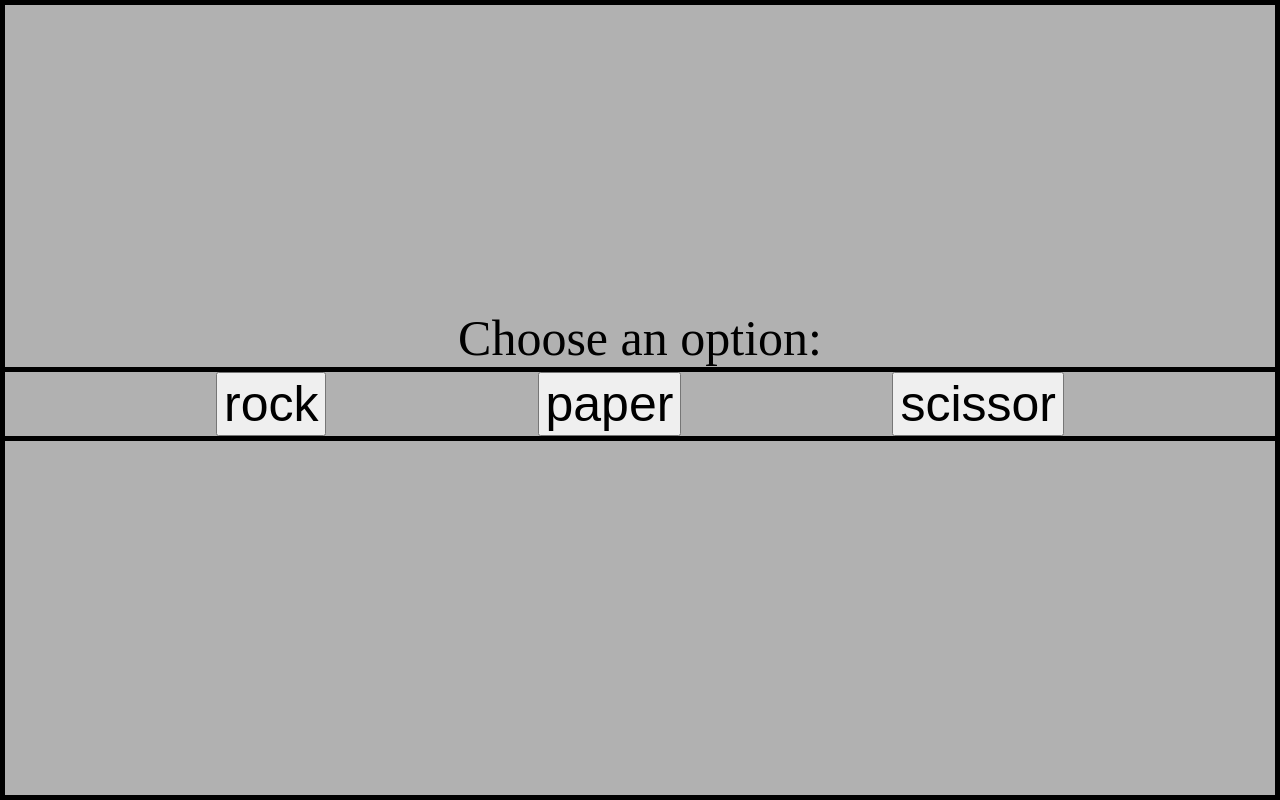
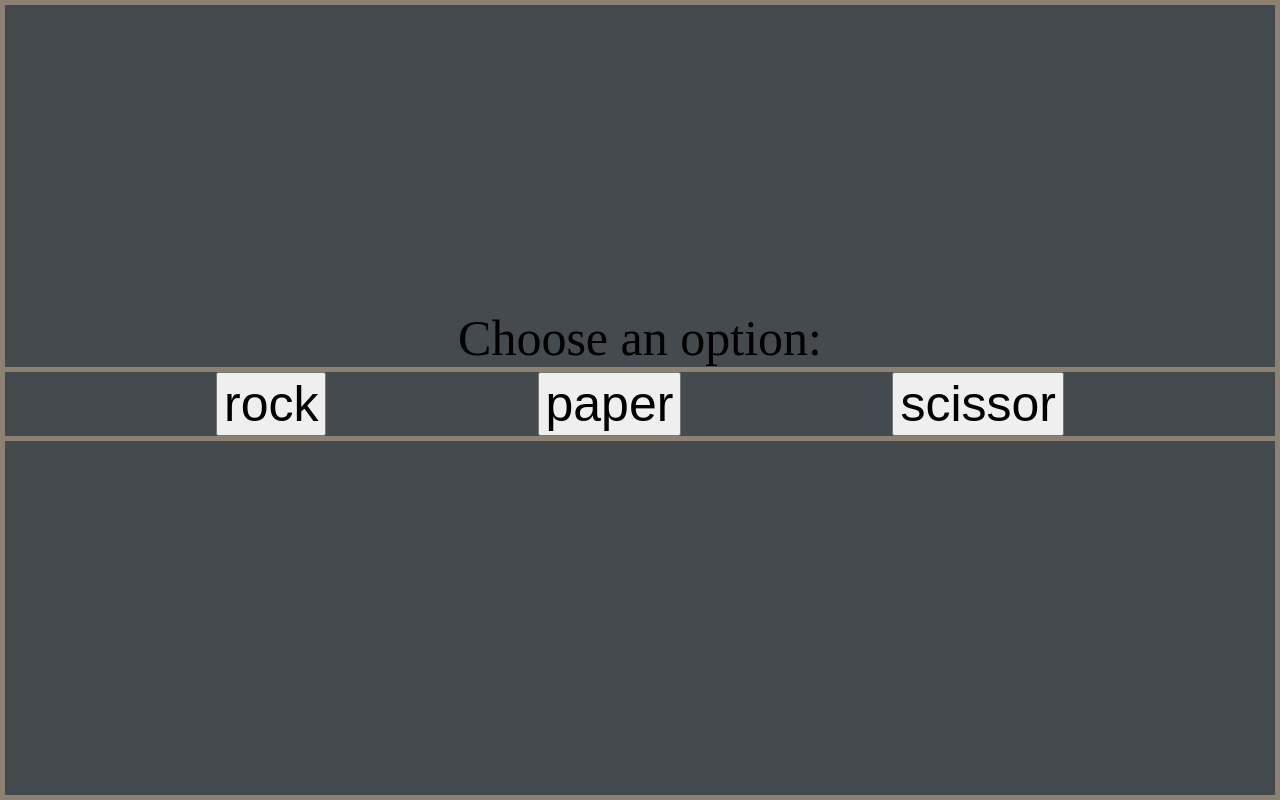
Before and after one commit to RoyalRabbit/rock-paper-scissors, a plain HTML site: page index.html in a window 1280 px wide. Drawn offline with Linux system fonts and the light colour scheme.

Commit message:
Update css styling background color and border color

```diff
--- a/styles.css
+++ b/styles.css
@@ -11,8 +11,8 @@ body {
     align-items: center;
     justify-content: center;
     min-height: 100vh;
-    border: solid 5px black;
-    background-color: rgb(177, 177, 177);
+    border: solid 5px rgb(140, 130, 115);
+    background-color: rgb(68, 74, 77);
 }
 
 .button-container {
@@ -20,7 +20,7 @@ body {
     min-width: 100%;
     justify-content: space-evenly;
     align-items: center;
-    border: solid 5px black;
+    border: solid 5px rgb(140, 130, 115);
 }
 
 button {
```
